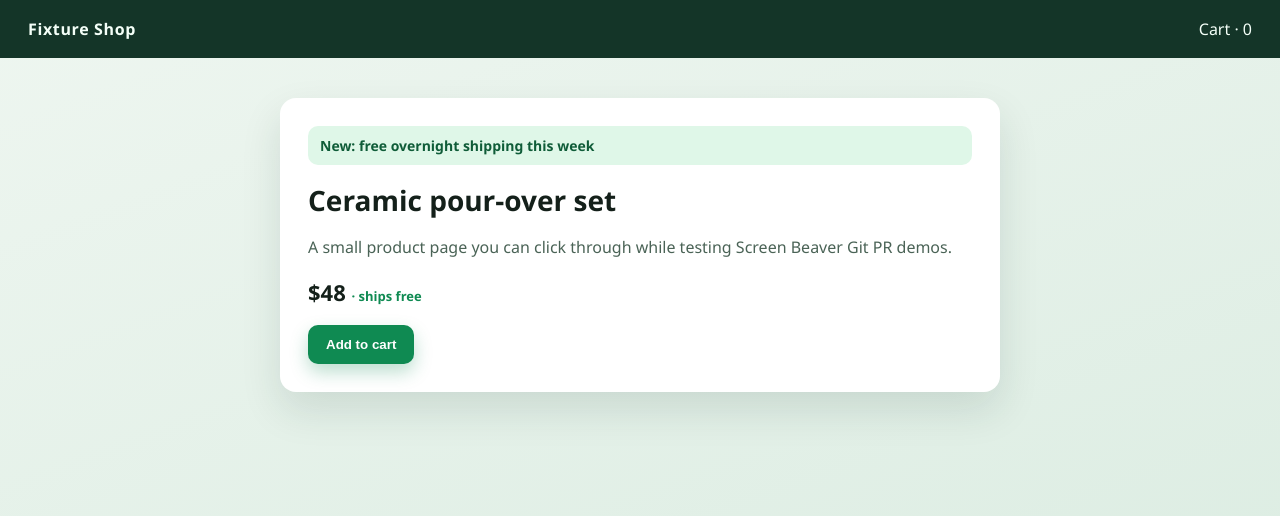
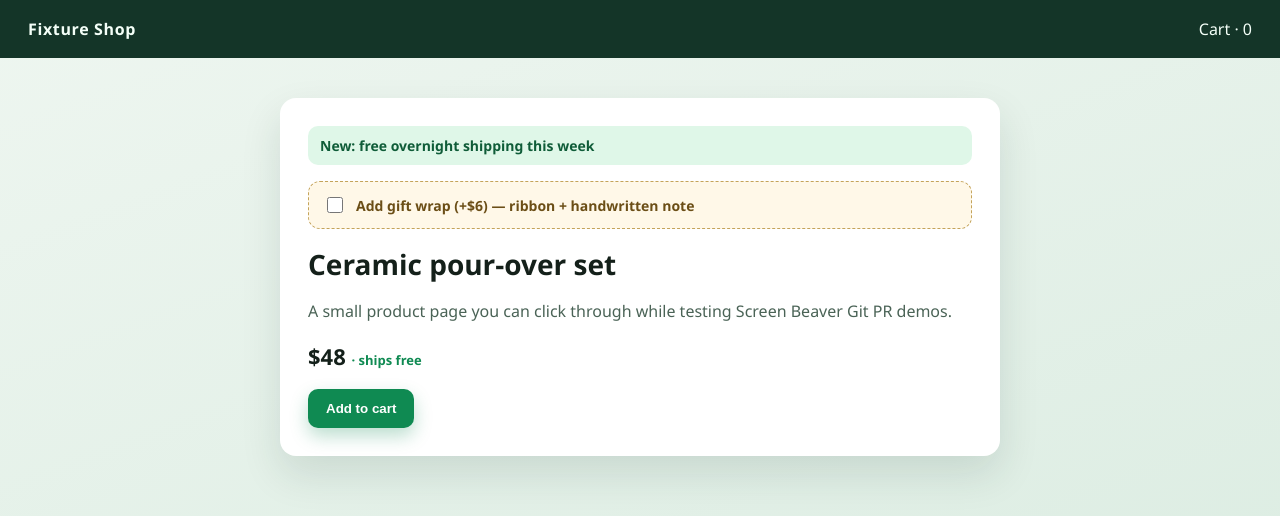
Before and after one commit to yasharkamaster/screenbeaver-pr-fixture, a plain HTML site: page index.html in a window 1280 px wide. Drawn offline with Linux system fonts and the light colour scheme.

Commit message:
Add optional gift wrap upsell on the product card.
Visible UI change for Screen Beaver before/after PR demo testing.

Co-authored-by: Cursor <cursoragent@cursor.com>

```diff
--- a/index.html
+++ b/index.html
@@ -16,6 +16,20 @@
     .price { font-size: 22px; font-weight: 700; margin: 18px 0; }
     button { appearance: none; border: 0; border-radius: 10px; padding: 12px 18px; font-weight: 700; cursor: pointer; background: #1f6b4a; color: white; }
     button.primary { background: #0f8a52; box-shadow: 0 8px 18px rgba(15,138,82,.28); }
+    .gift {
+      display: flex;
+      align-items: center;
+      gap: 10px;
+      margin: 0 0 16px;
+      padding: 12px 14px;
+      border-radius: 12px;
+      border: 1px dashed #c4a35a;
+      background: #fff8e8;
+      color: #6b4e16;
+      font-weight: 600;
+      font-size: 14px;
+    }
+    .gift input { width: 16px; height: 16px; accent-color: #c4a35a; }
     button:hover { filter: brightness(1.05); }
     #cart { margin-top: 18px; padding: 14px 16px; border-radius: 12px; background: #f1f8f4; display: none; }
     #cart.visible { display: block; }
@@ -39,6 +53,7 @@
   <main>
     <div class="card">
       <div class="promo" id="promo" data-testid="promo-banner">New: free overnight shipping this week</div>
+      <label class="gift" data-testid="gift-wrap"><input type="checkbox" id="gift" /> Add gift wrap (+$6) — ribbon + handwritten note</label>
       <h1>Ceramic pour-over set</h1>
       <p>A small product page you can click through while testing Screen Beaver Git PR demos.</p>
       <div class="price">$48 <span style="font-size:13px;font-weight:600;color:#0f8a52;">· ships free</span></div>
@@ -49,7 +64,7 @@
           <button type="button" data-testid="checkout" id="checkout">Checkout</button>
         </div>
       </div>
-      <p id="done" data-testid="confirmation" style="display:none;margin-top:16px;color:#1f6b4a;font-weight:700;">Order confirmed — thanks for testing.</p>
+      <p id="done" data-testid="confirmation" style="display:none;margin-top:16px;color:#1f6b4a;font-weight:700;">Order confirmed — gift wrap included when selected. Thanks for testing.</p>
     </div>
   </main>
   <script>
```
